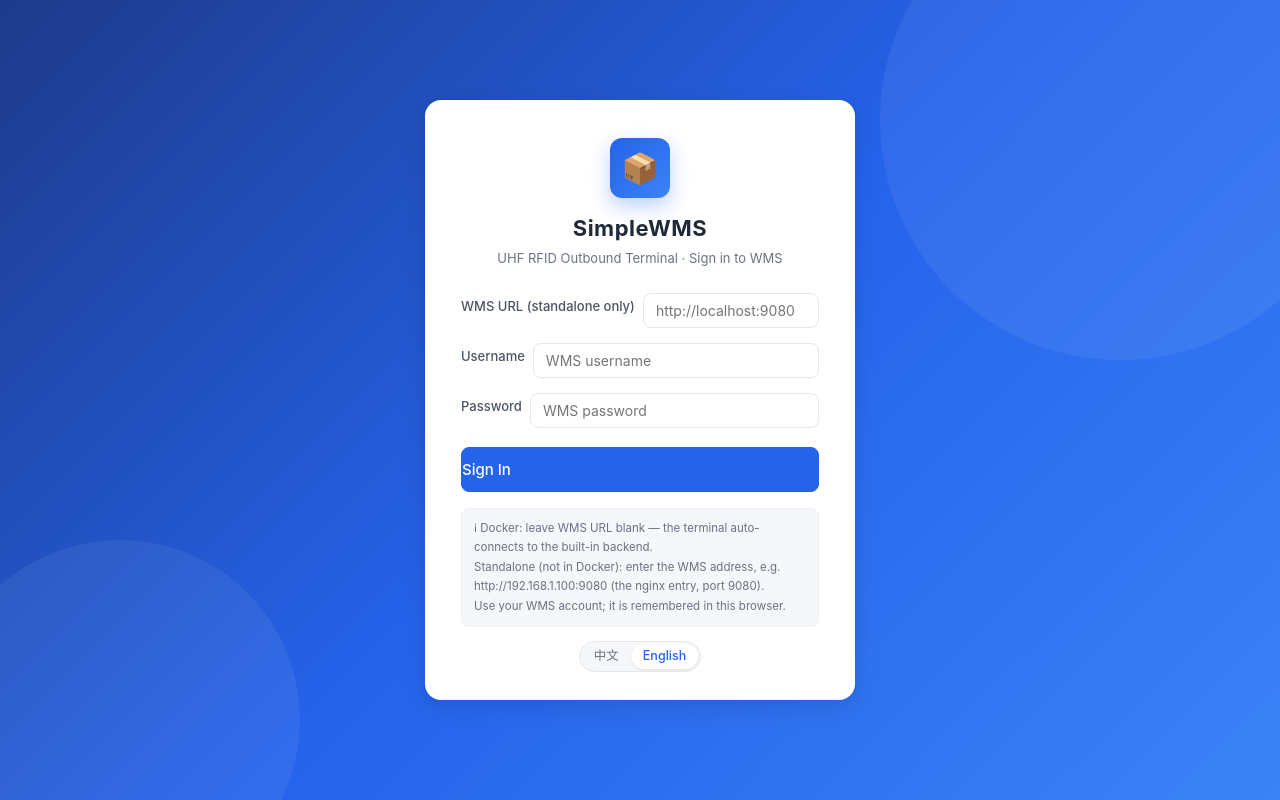
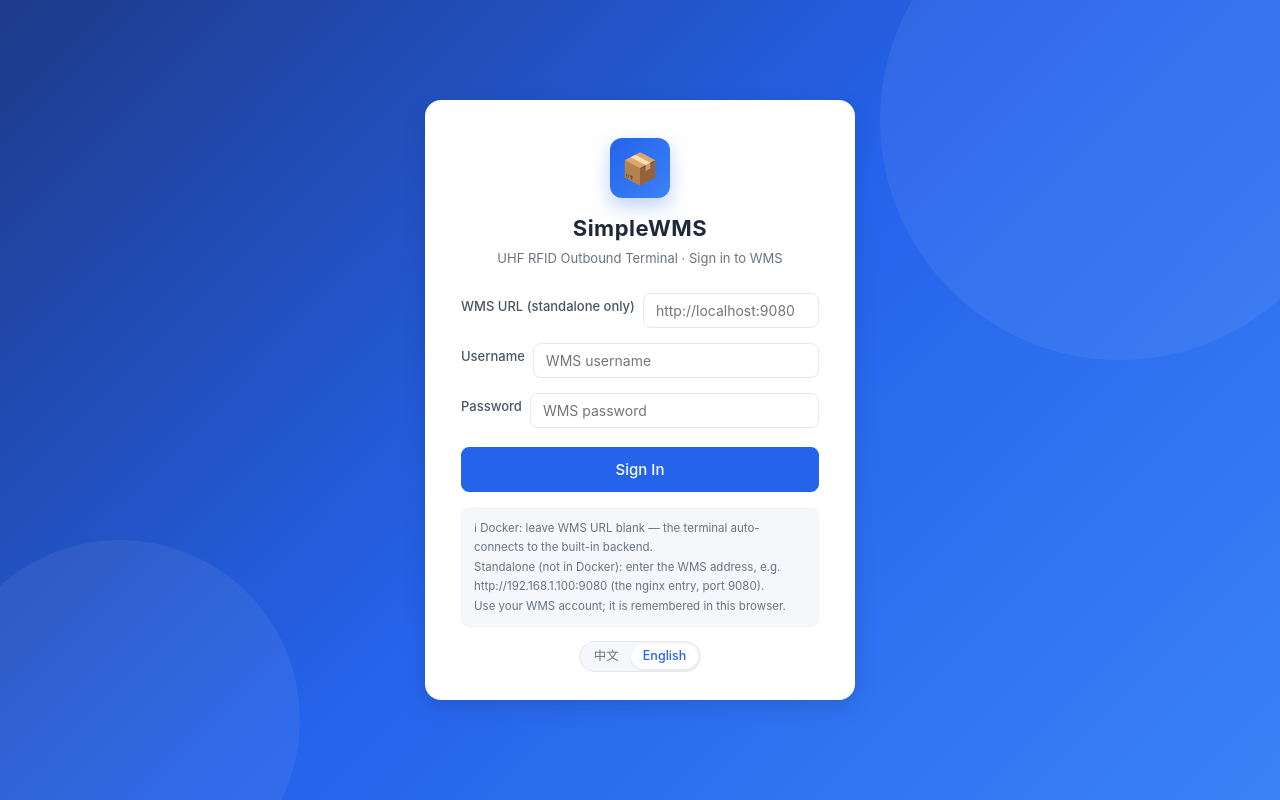
Before and after one commit to lysdos/SimpleWMS, a Flask app: page / in a window 1280 px wide. Run offline with Flask 3, Linux system fonts and the light colour scheme.

Commit message:
UHF-Rader 登录页:按钮文字「登 录」不居中(全宽按钮少了 justify-content)
现场:登录页那个全宽的主按钮里,「登 录」贴着左边,右侧空一大截。

根因:.btn 是 inline-flex,只有 align-items(管竖直方向);横向怎么排看
justify-content,这里没设、默认 flex-start,而父层 .login-card 的
text-align: center 对 flex 项无效。其它按钮看不出来是因为宽度=内容宽度;
登录按钮是 width: 100%(实测 358px,文字只有 34px),偏左才显形。
这条规则是从 WMS 主站 frontend/css/app.css:122 抄过来的,末尾那一个声明漏了
(页内注释还写着"与 WMS login 一致")。

改动:给 UHF-Rader/templates/index.html 的 .login-card .btn-primary 补上
justify-content: center,与 WMS 主站同名规则逐字对齐(只差原本就有的
margin-top 4px vs 8px)。

验证:在 http://localhost:5001 实测 —— 注入该声明前后,按钮内文字左右间距
1/323 → 162/162;全项目仅此一条全宽按钮规则(另两处 width:100% 是 input 与容器),
无同类漏网;doLogin() 不改按钮文案也不置灰;「登 录」中间的空格未动。
生效需重建 uhf-rader 镜像(templates 打进镜像、没有挂载),尚未执行。

Co-Authored-By: Claude Opus 4.7 <noreply@anthropic.com>

```diff
--- a/UHF-Rader/templates/index.html
+++ b/UHF-Rader/templates/index.html
@@ -177,7 +177,9 @@
             transition: border-color .18s, box-shadow .18s;
         }
         .login-card input:focus { outline: none; border-color: var(--c-brand); box-shadow: 0 0 0 3px rgba(37,99,235,.15); }
-        .login-card .btn-primary { width: 100%; margin-top: 4px; padding: 11px 0; font-size: 15px; }
+        /* .btn 是 inline-flex,横向排布看 justify-content(父层的 text-align 管不到 flex 项);
+           这里按钮是全宽,少了它文字就贴着左边 —— 与 WMS 主站的同名规则保持一致。 */
+        .login-card .btn-primary { width: 100%; margin-top: 4px; padding: 11px 0; font-size: 15px; justify-content: center; }
         .login-card .hint {
             margin-top: 16px; text-align: left;
             background: var(--c-bg); border: 1px solid var(--c-border-soft);
```
